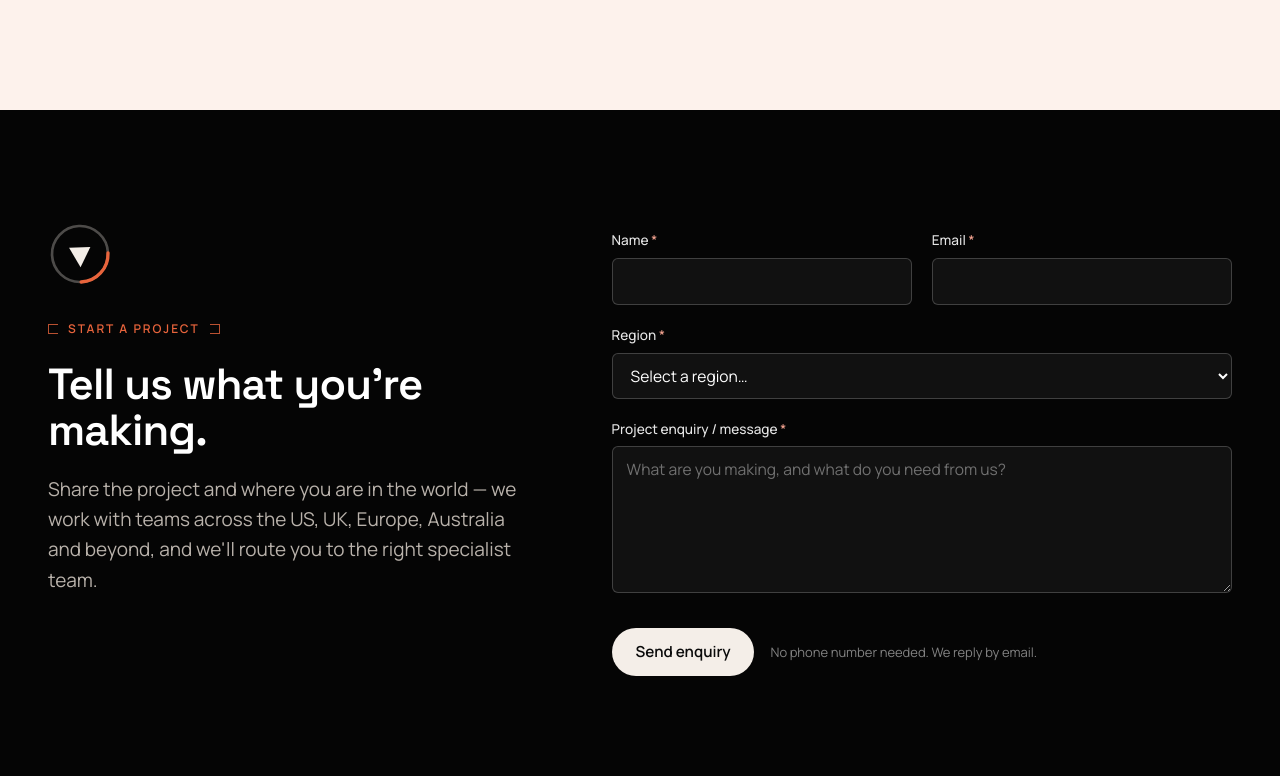
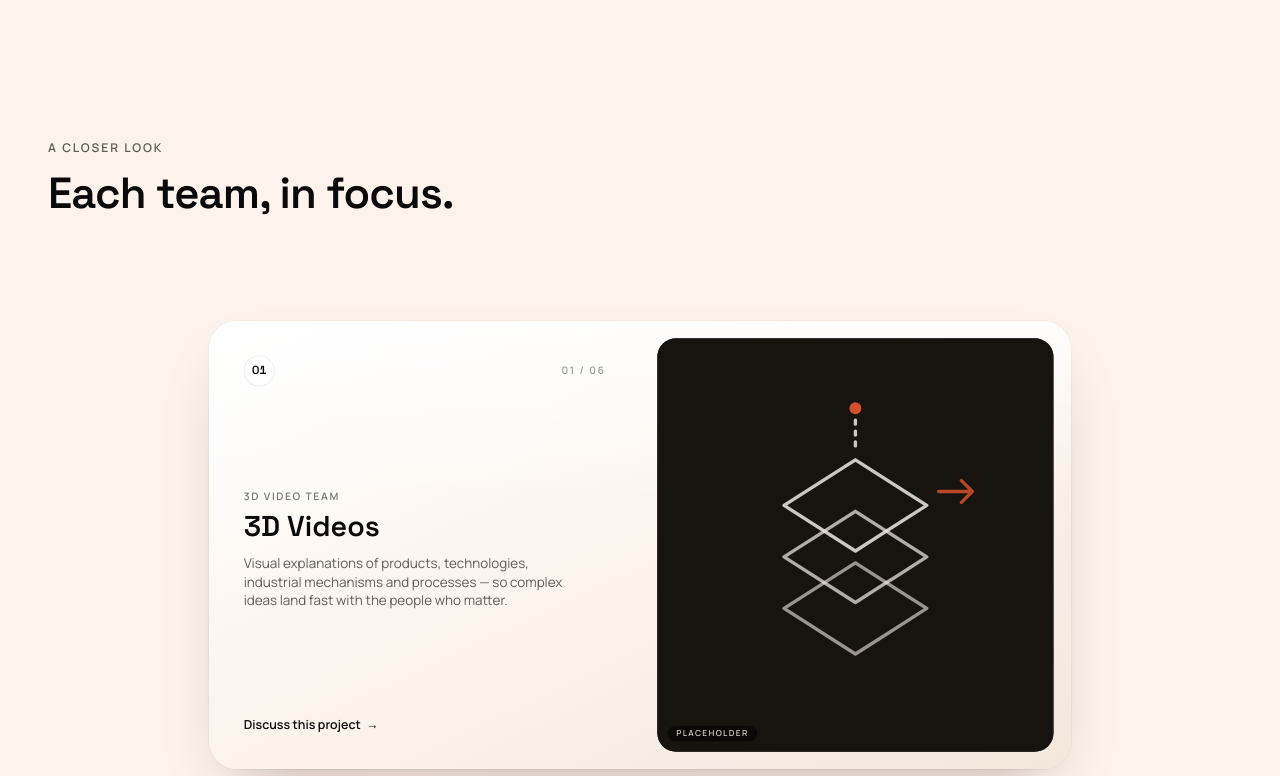
Before and after one commit to Ashir010/PRO, a Next.js app: page / in a window 1280 px wide. Shown: the part 964-1740 px from the top of the page. Built offline with nearby package versions, Linux system fonts and the light colour scheme.

Commit message:
cards implement

```diff
--- a/app/page.tsx
+++ b/app/page.tsx
@@ -1,6 +1,7 @@
 import { Header } from "@/components/Header";
 import { Hero } from "@/components/Hero";
 import { ServiceCards } from "@/components/services/ServiceCards";
+import { StackedServices } from "@/components/StackedServices";
 import { Contact } from "@/components/contact/Contact";
 import { Footer } from "@/components/Footer";
 
@@ -11,6 +12,7 @@ export default function Home() {
       <main className="flex-1 pt-[var(--header-h)]">
         <Hero />
         <ServiceCards />
+        <StackedServices />
         <Contact />
       </main>
       <Footer />
--- /dev/null
+++ b/components/StackedServices.tsx
@@ -0,0 +1,195 @@
+"use client";
+
+import { useRef } from "react";
+import Link from "next/link";
+import {
+  motion,
+  useScroll,
+  useTransform,
+  type MotionValue,
+} from "motion/react";
+import { services, type Service } from "@/data/services";
+import { ServiceArt } from "@/components/media/ServiceArt";
+import { usePrefersReducedMotion } from "@/lib/hooks/usePrefersReducedMotion";
+
+const TOTAL = services.length;
+
+/**
+ * Sticky stacking-card scroll section (below the service grid).
+ * Inspired by Skiper16 / StickyCard_001, adapted to ProMotion:
+ *  - uses the installed `motion` package (Framer Motion) on native scroll
+ *    (no Lenis added, to avoid changing global scroll behaviour)
+ *  - one card per service, same order/colours as the grid
+ *  - ~100svh of scroll per card; earlier cards scale down slightly (min 0.75)
+ *  - respects prefers-reduced-motion (plain stacked list, no scaling)
+ */
+export function StackedServices() {
+  const reduced = usePrefersReducedMotion();
+  const container = useRef<HTMLDivElement>(null);
+  const { scrollYProgress } = useScroll({
+    target: container,
+    offset: ["start start", "end end"],
+  });
+
+  return (
+    <section
+      aria-label="A closer look at each team"
+      className="bg-peach"
+      style={{ scrollMarginTop: "var(--header-h)" }}
+    >
+      <div className="shell pb-6 pt-4 lg:pt-8">
+        <p className="eyebrow text-muted">A closer look</p>
+        <h2 className="font-display mt-4 max-w-[20ch] text-[length:var(--text-title)] font-semibold leading-[1.08] tracking-[-0.02em] text-ink">
+          Each team, in focus.
+        </h2>
+      </div>
+
+      {reduced ? (
+        // Reduced motion: a plain, readable stacked list — no sticky, no scaling.
+        <div className="shell flex flex-col items-center gap-6 pb-20">
+          {services.map((service) => (
+            <div key={service.id} className="w-full max-w-[1000px]">
+              <ServiceStackCard service={service} />
+            </div>
+          ))}
+        </div>
+      ) : (
+        <div ref={container} className="relative">
+          {services.map((service, i) => (
+            <StickyCard
+              key={service.id}
+              i={i}
+              service={service}
+              progress={scrollYProgress}
+              range={[i / TOTAL, 1]}
+              targetScale={Math.max(0.75, 1 - (TOTAL - i - 1) * 0.05)}
+            />
+          ))}
+        </div>
+      )}
+    </section>
+  );
+}
+
+function StickyCard({
+  i,
+  service,
+  progress,
+  range,
+  targetScale,
+}: {
+  i: number;
+  service: Service;
+  progress: MotionValue<number>;
+  range: [number, number];
+  targetScale: number;
+}) {
+  const scale = useTransform(progress, range, [1, targetScale]);
+
+  return (
+    <div className="sticky top-0 flex h-[100svh] items-start justify-center px-4">
+      <motion.div
+        style={{
+          scale,
+          // small stepped offset so every card stays fully visible and peeks
+          top: `calc(10svh + ${i * 24}px)`,
+          zIndex: i,
+        }}
+        className="relative w-full max-w-[1000px] origin-top"
+      >
+        <ServiceStackCard service={service} />
+      </motion.div>
+    </div>
+  );
+}
+
+/**
+ * The card visual — same dark style as the grid cards. The media area uses the
+ * art-directed placeholder over a dark gradient (so there are no 404s). To use
+ * real media, drop a file at public/images/services/<slug>.jpg (or .mp4) and
+ * replace <ServiceArt> with a next/image / <video> here.
+ */
+function ServiceStackCard({ service }: { service: Service }) {
+  const { colors } = service;
+
+  return (
+    <article
+      className="relative grid grid-cols-1 overflow-hidden rounded-[32px] text-ink ring-1 ring-black/5 shadow-[0_36px_70px_-34px_rgba(90,60,40,0.38)] md:h-[520px] md:grid-cols-2"
+      style={{
+        ["--accent" as string]: colors.highlight,
+        background:
+          "linear-gradient(155deg,#FFFFFF 0%,#FBF3EC 52%,#F3E6DB 100%)",
+      }}
+    >
+      {/* glossy top highlight */}
+      <div
+        aria-hidden="true"
+        className="pointer-events-none absolute inset-0"
+        style={{
+          background:
+            "linear-gradient(180deg,rgba(255,255,255,0.8) 0%,rgba(255,255,255,0) 40%)",
+        }}
+      />
+
+      {/* Text */}
+      <div className="relative z-10 flex flex-col justify-between gap-6 p-7 sm:p-9 md:p-10">
+        <div className="flex items-center justify-between">
+          <span
+            className="inline-flex h-9 min-w-[2.25rem] items-center justify-center rounded-full border px-2 font-display text-[0.85rem] font-semibold tabular-nums"
+            style={{
+              background: colors.bg,
+              color: colors.text,
+              borderColor: "rgba(10,10,10,0.08)",
+            }}
+          >
+            {service.number}
+          </span>
+          <span className="eyebrow text-ink/40">
+            {service.number} / {String(TOTAL).padStart(2, "0")}
+          </span>
+        </div>
+
+        <div>
+          <p className="eyebrow text-ink/55">{service.teamLabel}</p>
+          <h3 className="font-display mt-2 text-[clamp(1.6rem,2.6vw,2.4rem)] font-semibold leading-tight text-ink">
+            {service.title}
+          </h3>
+          <p className="mt-3 max-w-[42ch] text-[0.975rem] leading-snug text-ink/65">
+            {service.description}
+          </p>
+        </div>
+
+        <Link
+          href="#contact"
+          className="ul-link inline-flex w-fit items-center gap-1.5 text-[0.9rem] font-semibold text-ink"
+        >
+          Discuss this project
+          <span aria-hidden="true">→</span>
+        </Link>
+      </div>
+
+      {/* Media — dark tile inset in the light glossy card */}
+      <div className="relative z-10 p-4 sm:p-5">
+        <div className="relative h-full min-h-[220px] overflow-hidden rounded-[22px] bg-gradient-to-br from-[#1b1510] to-[#050505] shadow-[inset_0_1px_0_rgba(255,255,255,0.06)] md:min-h-0">
+          <ServiceArt
+            slug={service.slug}
+            accent={colors.highlight}
+            className="absolute inset-0 h-full w-full"
+          />
+          <span className="eyebrow absolute bottom-3 left-3 rounded-full bg-black/55 px-2.5 py-1 text-[0.6rem] text-white/80">
+            Placeholder
+          </span>
+        </div>
+      </div>
+    </article>
+  );
+}
+
+/**
+ * Skiper 16 — StickyCard_001 (inspiration for this component).
+ * We respect the original creators. This is an inspired rebuild with our own
+ * taste and does not claim any ownership.
+ *
+ * Author: @gurvinder-singh02 · https://gxuri.me · https://x.com/Gur__vi
+ * Skiper UI — attribution required for the free version.
+ */
```
